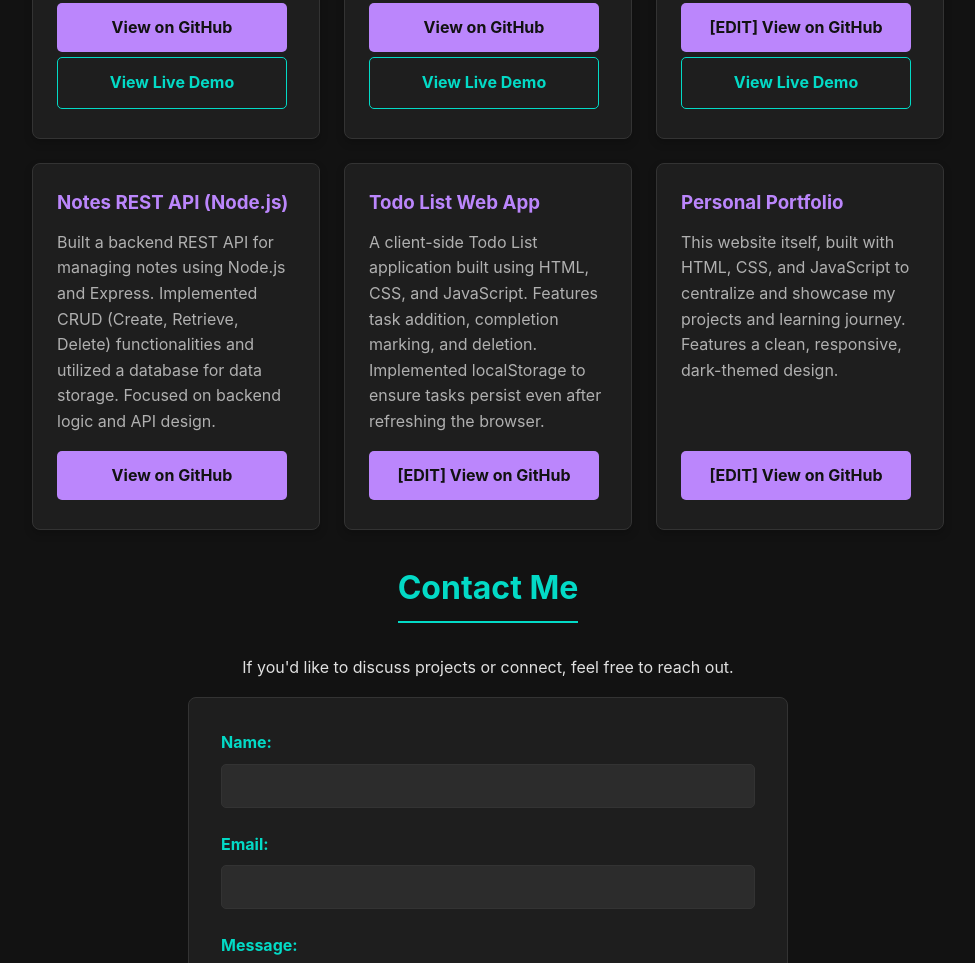
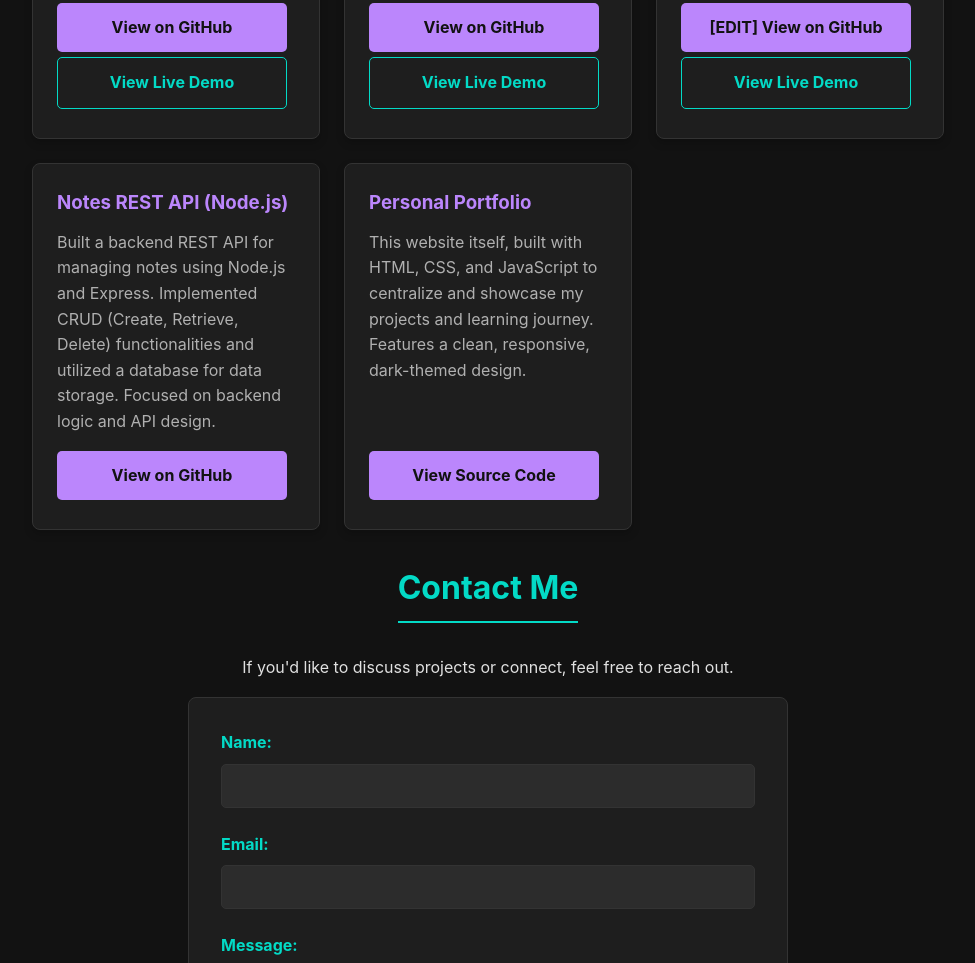
Before and after one commit to goldenSnitch007/PersonalProfile, a plain HTML site: page index.html in a window 1280 px wide. Shown: the part 887-1850 px from the top of the page, without its empty margins (152-1127 px from the left). Drawn offline with Linux system fonts and the light colour scheme; a script that the page names is missing.

Commit message:
final commit

```diff
--- a/index.html
+++ b/index.html
@@ -29,7 +29,7 @@
             </p>
         </section>
 
-        <!-- Projects Section - Verified Descriptions and Links -->
+        <!-- Projects Section - Updated descriptions and links -->
         <section id="projects" class="container">
             <h2>My Projects</h2>
             <div class="project-grid">
@@ -38,7 +38,6 @@
                 <div class="project-card">
                     <h3>Howzatt! Cricket Scorekeeper</h3>
                     <p>A web-based application for scoring cricket matches using fundamental HTML, CSS, and JavaScript. Features include match setup, live ball-by-ball scoring, dynamic scorecard/summary display, handling extras & run outs, live commentary, and data persistence using localStorage.</p>
-                    <!-- Links verified from GitHub -->
                     <a href="https://github.com/goldenSnitch007/SSL-project.github.io" target="_blank" class="btn">View on GitHub</a>
                     <a href="https://goldensnitch007.github.io/SSL-project.github.io/" target="_blank" class="btn btn-secondary">View Live Demo</a>
                 </div>
@@ -47,7 +46,6 @@
                 <div class="project-card">
                     <h3>ITC Website Frontend</h3>
                     <p>Developed an interactive, multi-section website frontend. Focused on UI/UX best practices, creating a fully responsive layout using HTML, CSS, and JavaScript, and implementing smooth transitions. Deployed via GitHub Pages.</p>
-                    <!-- Links verified from GitHub -->
                     <a href="https://github.com/goldenSnitch007/ITCwebsite.github.io" target="_blank" class="btn">View on GitHub</a>
                     <a href="https://goldensnitch007.github.io/ITCwebsite.github.io" target="_blank" class="btn btn-secondary">View Live Demo</a>
                 </div>
@@ -58,7 +56,6 @@
                     <p>A frontend task manager application likely built with a framework like React or Vue. Implemented features like task creation, editing, deletion, and utilized localStorage for data persistence. Deployed on Netlify.</p>
                      <!-- !!! IMPORTANT: Replace placeholder with YOUR Task Manager Frontend Repo Link !!! -->
                     <a href="[Link to YOUR Task Manager Frontend Repo]" target="_blank" class="btn">[EDIT] View on GitHub</a>
-                     <!-- Verified Live Demo Link -->
                     <a href="https://remarkable-figolla-f75859.netlify.app/" target="_blank" class="btn btn-secondary">View Live Demo</a>
                 </div>
 
@@ -67,25 +64,18 @@
                 <div class="project-card">
                     <h3>Notes REST API (Node.js)</h3>
                     <p>Built a backend REST API for managing notes using Node.js and Express. Implemented CRUD (Create, Retrieve, Delete) functionalities and utilized a database for data storage. Focused on backend logic and API design.</p>
-                    <!-- Verified GitHub Link -->
                     <a href="https://github.com/goldenSnitch007/notes" target="_blank" class="btn">View on GitHub</a>
                 </div>
 
-                <!-- Project 5: Todo List Web App -->
-                <div class="project-card">
-                    <h3>Todo List Web App</h3>
-                    <p>A client-side Todo List application built using HTML, CSS, and JavaScript. Features task addition, completion marking, and deletion. Implemented localStorage to ensure tasks persist even after refreshing the browser.</p>
-                     <!-- !!! IMPORTANT: Replace placeholder with link to 'todo' folder in YOUR main submission repo !!! -->
-                    <a href="[Link to YOUR MAIN repo]/tree/main/todo" target="_blank" class="btn">[EDIT] View on GitHub</a>
-                </div>
-
-                 <!-- Project 6: Personal Portfolio (This Site) -->
+                 <!-- Project 5: Personal Portfolio (This Site) -->
                  <div class="project-card">
                     <h3>Personal Portfolio</h3>
                     <p>This website itself, built with HTML, CSS, and JavaScript to centralize and showcase my projects and learning journey. Features a clean, responsive, dark-themed design.</p>
-                     <!-- !!! IMPORTANT: Replace placeholder with link to 'portfolio' folder in YOUR main submission repo !!! -->
-                    <a href="[Link to YOUR MAIN repo]/tree/main/portfolio" target="_blank" class="btn">[EDIT] View on GitHub</a>
+                     <!-- Updated GitHub Link for the Portfolio itself -->
+                    <a href="https://github.com/goldenSnitch007/PersonalProfile" target="_blank" class="btn">View Source Code</a>
                  </div>
+
+                 <!-- Todo List Project Card Removed -->
 
             </div> <!-- End project-grid -->
         </section>
```
